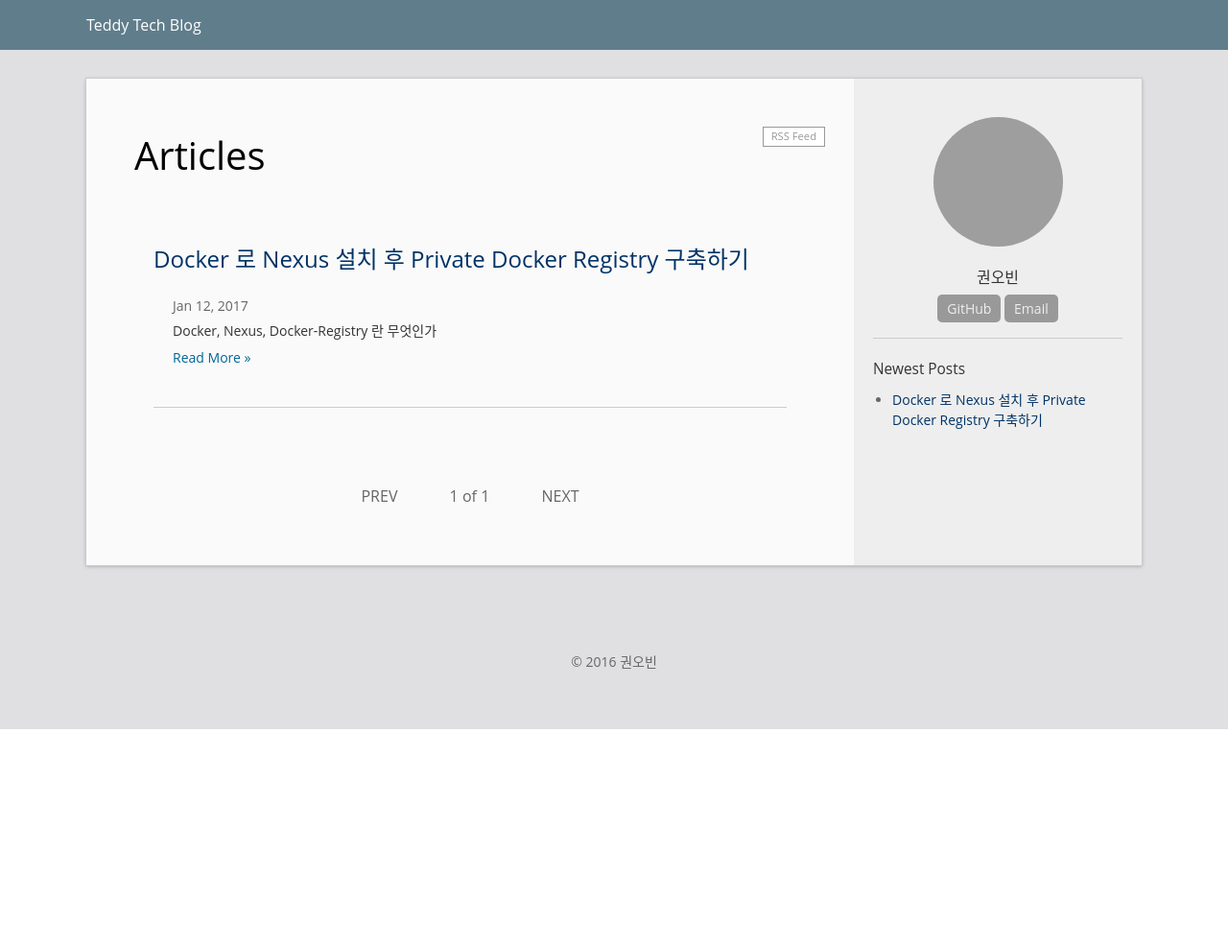
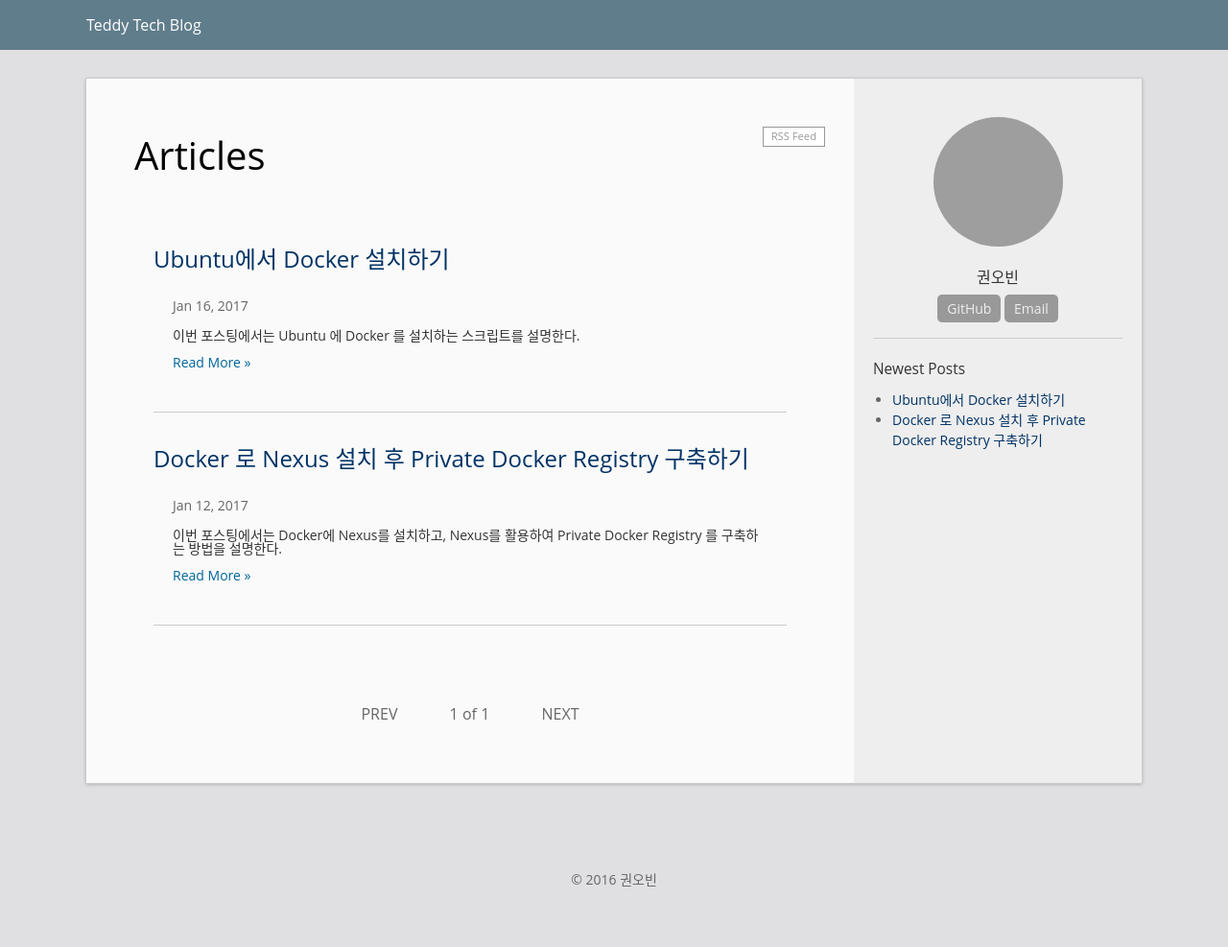
Before and after one commit to teddykwon/teddykwon.github.io, a Jekyll site: the page built from index.html, in a window 1280 px wide. Shown: the whole page at 96% size. Built offline with Jekyll 4.4.1, drawn with Linux system fonts in a browser that asks for light colours; the list of posts is cut into pages by our own code; before the commit the page ends 900 px from its top, so only the background shows below that; grey boxes are pictures that could not be loaded.

Commit message:
Swarm, Consul 내용 포스팅 하기 전에 Docker 설치부분이 중복되서 따로 포스팅

```diff
--- a/_posts/2017-01-12-docker-nexus-docker-registry.md
+++ b/_posts/2017-01-12-docker-nexus-docker-registry.md
@@ -3,10 +3,11 @@ layout: post
 title:  "Docker 로 Nexus 설치 후 Private Docker Registry 구축하기"
 date:   2017-01-12 14:58:00 +0900
 ---
-# Docker, Nexus, Docker-Registry 란 무엇인가
 
+이번 포스팅에서는 Docker에 Nexus를 설치하고, Nexus를 활용하여 Private Docker Registry 를 구축하는 방법을 설명한다.
+
+# 설명
 ## Docker
-
 ![Docker]({{ site.url }}/assets/images/20170112-1/docker.png){:.center}
 
  Docker는 Docker Inc에서 출시한 오픈 소스 컨테이너 프로젝트 이다. 전 세계적으로 Cloud Platform과 DevOps 확산으로 널리 쓰이고 있다. 기존에 VM 등으로 만든 가상화 서버에서 새로 가상화 서버를 만들 때 마다 각종 패키지를 설치하는 방식을, Docker Image를 활용하여 컴퓨터에 CD 교체 하듯이 필요한 패키지, 소프트웨어만 설치하여 활용 할 수 있다.
--- /dev/null
+++ b/_posts/2017-01-16-docker-install.md
@@ -0,0 +1,41 @@
+---
+layout: post
+title:  "Ubuntu에서 Docker 설치하기"
+date:   2017-01-16 18:40:00 +0900
+---
+
+이번 포스팅에서는 Ubuntu 에 Docker 를 설치하는 스크립트를 설명한다.
+
+# Docker 란
+
+![Docker]({{ site.url }}/assets/images/20170112-1/docker.png){:.center}
+
+ Docker는 Docker Inc에서 출시한 오픈 소스 컨테이너 프로젝트 이다. 전 세계적으로 Cloud Platform과 DevOps 확산으로 널리 쓰이고 있다. 기존에 VM 등으로 만든 가상화 서버에서 새로 가상화 서버를 만들 때 마다 각종 패키지를 설치하는 방식을, Docker Image를 활용하여 컴퓨터에 CD 교체 하듯이 필요한 패키지, 소프트웨어만 설치하여 활용 할 수 있다.
+
+ 더 자세한 내용은 [이재홍 님의 가장 빨리 만나는 Docker](http://www.pyrasis.com/docker.html)에서 확인한다.
+
+# 설치
+
+ 설치는 **Ubuntu 14.04** 기준으로 작성했다.
+
+ {% highlight bash %}
+ sudo apt-get update
+ sudo apt-get install apt-transport-https ca-certificates
+ sudo apt-key adv --keyserver hkp://p80.pool.sks-keyservers.net:80 --recv-keys 58118E89F3A912897C070ADBF76221572C52609D
+ sudo mkdir -p /etc/apt/sources.list.d
+ sudo sh -c "echo 'deb https://apt.dockerproject.org/repo ubuntu-trusty main' > /etc/apt/sources.list.d/docker.list"
+ sudo apt-get install linux-image-extra-$(uname -r)
+ sudo apt-get install apparmor
+ sudo apt-get update
+ sudo apt-get install docker-engine
+ sudo usermod -aG docker ubuntu
+ {% endhighlight %}
+
+ 마지막 명령어 이후에 다시 로그인 한다.
+
+ ### 설치 확인
+ {% highlight bash %}
+ docker info
+ {% endhighlight %}
+
+ ![Docker]({{ site.url }}/assets/images/20170112-1/docker-install-check.png){:.center}
```
